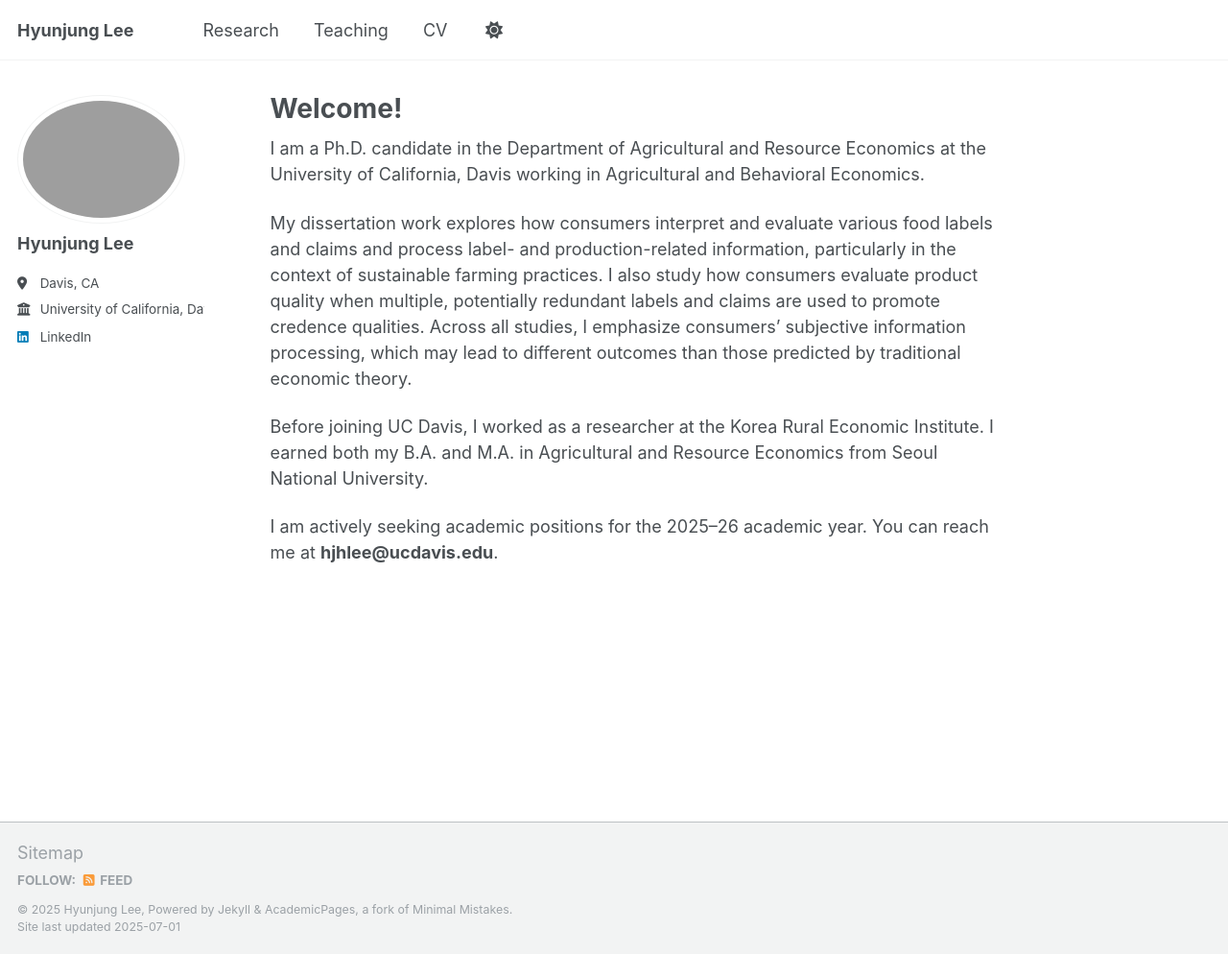
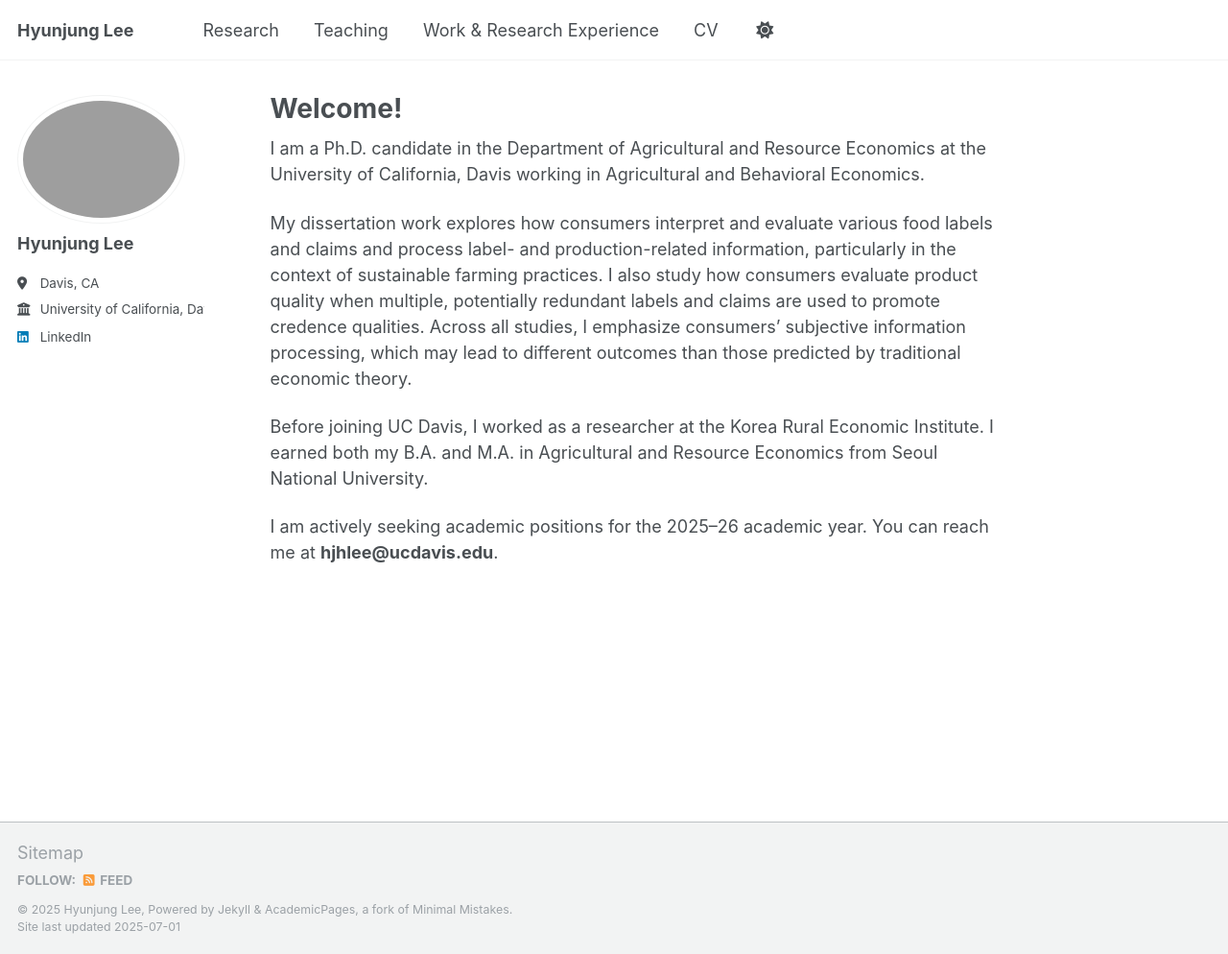
Before and after one commit to Hyunjung-agLee/hyunjung-aglee, a Jekyll site: the page built from _pages/about.md, in a window 1280 px wide and 994 px high. Shown: the whole window at 96% size. Built offline with Jekyll 4.4.1, drawn with Linux system fonts in a browser that asks for light colours; a script that is not in the unit is left out.

Commit message:
Update navigation.yml

```diff
--- a/_data/navigation.yml
+++ b/_data/navigation.yml
@@ -23,6 +23,9 @@ main:
   # - title: "Blog Posts"
   #  url: /year-archive/
 
+  - title: "Work & Research Experience"
+    url: /workexperience/
+
   - title: "CV"
     url: /cv/
 
```
